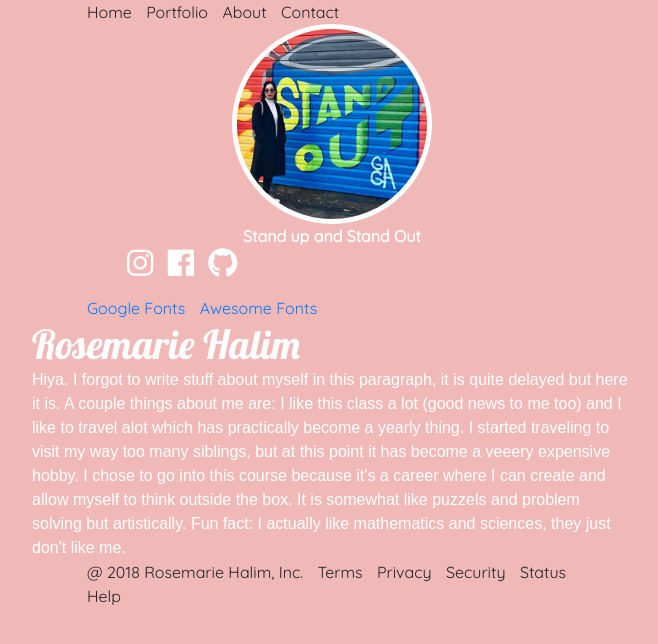
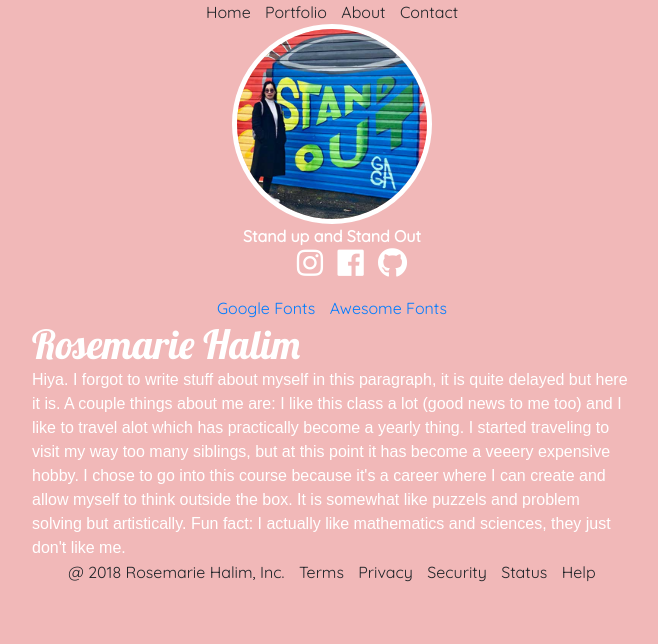
Before and after one commit to RosemarieHalim/My-Site, a Jekyll site: the page built from index.html, in a window 1280 px wide. Shown: the top 644 px of the page, without its empty margins (308-966 px from the left). Built offline with Jekyll 4.4.1, drawn with Linux system fonts in a browser that asks for light colours; nearby versions of some CDN libraries.

Commit message:
Update mystyle.scss

```diff
--- a/assets/css/mystyle.scss
+++ b/assets/css/mystyle.scss
@@ -37,12 +37,14 @@ img{
 
 ul{
     width: 500px;
+    text-align: center;
     display: block;
     margin: 0 auto;
 }
 
 ul.nav{
-    width: 500px;
+    width: 600px;
+    text-align: center;
     display: block;
     margin: 0 auto;
 }
@@ -50,6 +52,7 @@ ul.nav{
 ul > li {
     display: inline;
     margin: 0 5px 0 5px;
+    text-align: center;
 }
 
 figcaption{
```
